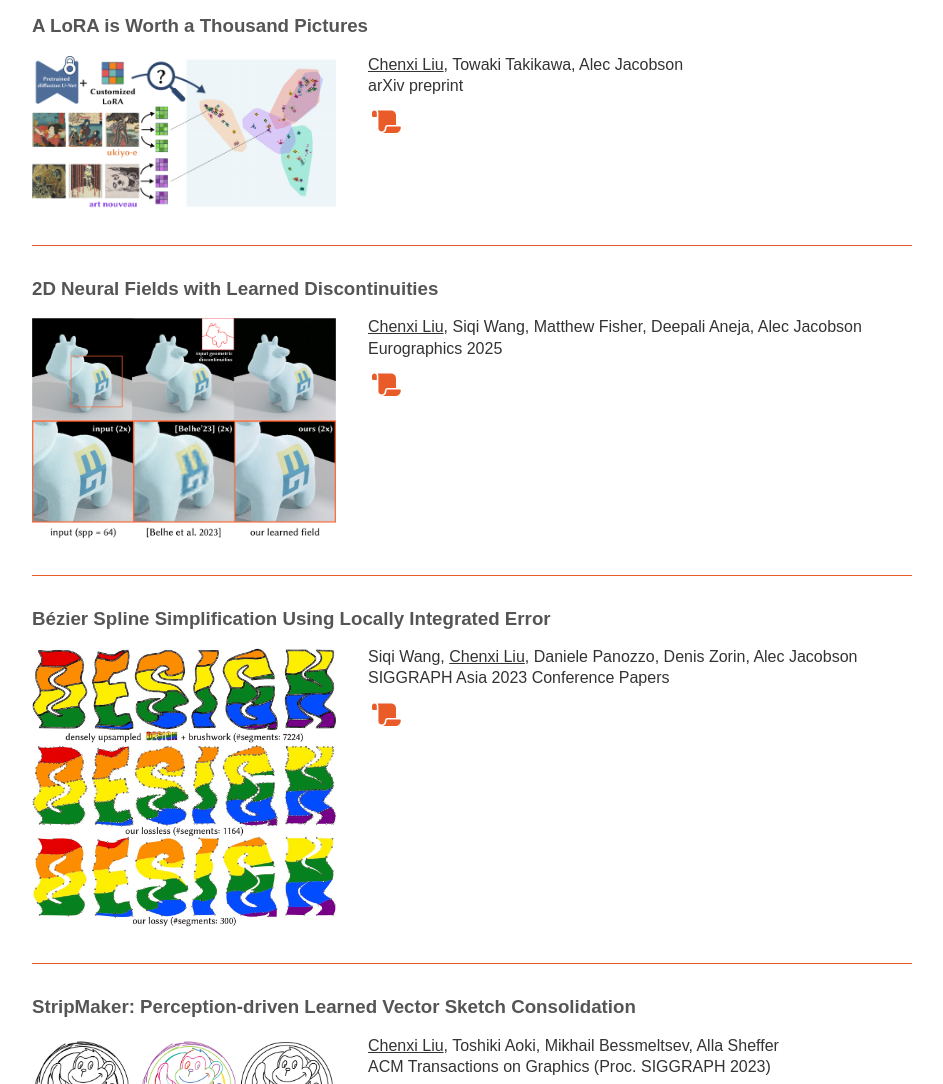
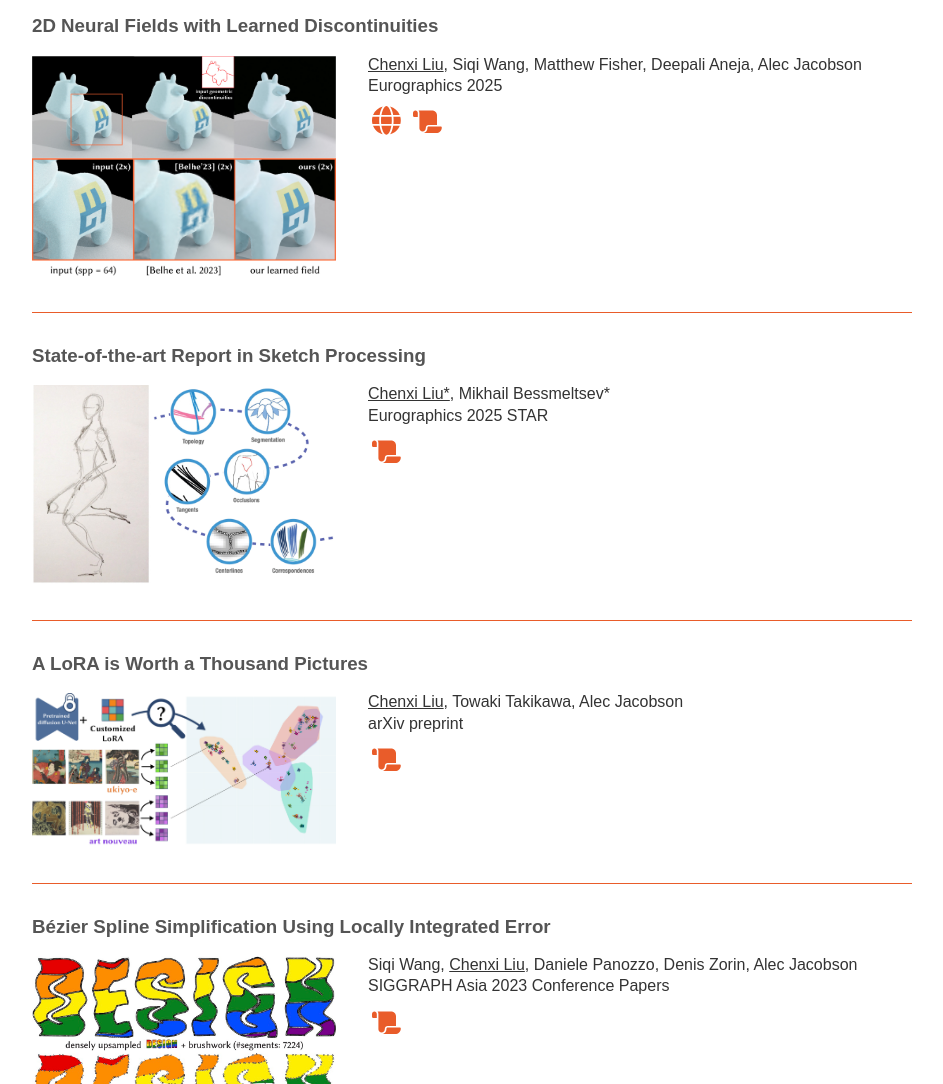
Before and after one commit to chenxil21/chenxil21.github.io, a plain HTML site: page index.html in a window 1280 px wide. Shown: the part 640-1724 px from the top of the page, without its empty margins (168-1111 px from the left). Drawn offline with Linux system fonts and the light colour scheme.

Commit message:
Updated EG projects.

```diff
--- a/index.html
+++ b/index.html
@@ -264,7 +264,7 @@ I have previously interned at Adobe Research and Disney Research.</p>
     <div class="w-100 w-70-ns center"><h2 class="tc-l mid-gray">Publications</h2></div>
     <div class="pa2-ns w-100 w-70-ns center">
 
-          <h3 class="flex-none mid-gray">A LoRA is Worth a Thousand Pictures</h3>
+          <h3 class="flex-none mid-gray">2D Neural Fields with Learned Discontinuities</h3>
           <section class="w-100 mw8">
             <div class="relative w-100 mb4">
 
@@ -275,7 +275,7 @@ I have previously interned at Adobe Research and Disney Research.</p>
 
 
         <div class="pr3-ns mb4 mb0-ns w-100 w-40-ns measure-narrow">
-          <img src="/projects/loraembedding/representative.jpg" class="img" alt="Teaser image of ">
+          <img src="/projects/discontinuity/representative_image.jpg" class="img" alt="Teaser image of ">
         </div>
 
       <div class="blah w-100 w-60-ns pl3-ns">
@@ -288,7 +288,15 @@ I have previously interned at Adobe Research and Disney Research.</p>
 
 
 
-                  Towaki Takikawa,
+                  Siqi Wang,
+
+
+
+                  Matthew Fisher,
+
+
+
+                  Deepali Aneja,
 
 
 
@@ -297,13 +305,35 @@ I have previously interned at Adobe Research and Disney Research.</p>
 
         </div>
         <div class="f6 f5-l lh-copy nested-copy-line-height nested-links">
-          arXiv preprint
-        </div>
-        <div class="f6 f5-l lh-copy nested-copy-line-height nested-links">
-
-
-
-            <a href="https://arxiv.org/abs/2412.12048"><span class="inline-svg pa1 grow-large" >
+          Eurographics 2025
+        </div>
+        <div class="f6 f5-l lh-copy nested-copy-line-height nested-links">
+
+
+            <a href="https://discontinuity2d.github.io/"><span class="inline-svg pa1 grow-large" >
+
+
+
+<?xml version="1.0" encoding="utf-8"?>
+<!-- Generator: Adobe Illustrator 27.6.1, SVG Export Plug-In . SVG Version: 6.00 Build 0)  -->
+<svg version="1.1" id="Layer_1" xmlns="http://www.w3.org/2000/svg" xmlns:xlink="http://www.w3.org/1999/xlink" x="0px" y="0px"
+	 viewBox="0 0 448 512" style="enable-background:new 0 0 448 512;" xml:space="preserve">
+<path fill="#e95c2a" d="M308,256c0,19.4-1.1,38.1-2.9,56H142.9c-1.9-17.9-2.9-36.6-2.9-56s1.1-38.2,2.9-56h162.2C307,217.8,308,236.6,308,256z
+	 M333.2,200h107.7c4.6,17.9,7.1,36.7,7.1,56s-2.4,38.1-7.1,56H333.2c1.8-18,2.8-36.8,2.8-56S335,218,333.2,200z M431.7,172H329.6
+	c-8.8-55.9-26.1-102.7-48.4-132.7C349.7,57.5,405.5,107.2,431.7,172L431.7,172z M301.3,172H146.7c5.3-31.9,13.6-60,23.6-82.9
+	c9.2-20.7,19.4-35.6,29.3-45.1C209.5,34.8,217.6,32,224,32c6.4,0,14.5,2.8,24.3,12.1c9.9,9.5,20.1,24.4,29.3,45.1
+	C287.8,111.9,295.9,140.1,301.3,172z M118.4,172H16.3C42.5,107.2,98.2,57.5,166.8,39.3C144.5,69.3,127.1,116.1,118.4,172z M7.1,200
+	h107.7c-1.8,18-2.8,36.8-2.8,56s1,38,2.8,56H7.1C2.5,294.1,0,275.3,0,256S2.5,217.9,7.1,200z M170.4,422.8
+	c-10.2-22.8-18.3-50.9-23.6-82.8h154.5c-5.3,31.9-13.6,60-23.6,82.8c-9.2,20.7-19.4,35.6-29.3,45.1c-9.8,9.4-17.9,12.2-24.3,12.2
+	s-14.5-2.8-24.3-12.1C189.8,458.5,179.6,443.5,170.4,422.8L170.4,422.8z M118.4,340c8.8,55.9,26.1,102.7,48.4,132.6
+	C98.2,454.5,42.5,404.8,16.3,340H118.4z M431.7,340c-26.2,64.8-81.9,114.5-150.4,132.6c22.3-29.9,39.6-76.7,48.4-132.6
+	C329.7,340,431.7,340,431.7,340z"/>
+</svg>
+
+</span></a>
+
+
+            <a href="https://onlinelibrary.wiley.com/doi/10.1111/cgf.70023"><span class="inline-svg pa1 grow-large" >
 
 
 
@@ -334,7 +364,7 @@ I have previously interned at Adobe Research and Disney Research.</p>
             </div>
           </section>
 
-          <h3 class="flex-none mid-gray">2D Neural Fields with Learned Discontinuities</h3>
+          <h3 class="flex-none mid-gray">State-of-the-art Report in Sketch Processing</h3>
           <section class="w-100 mw8">
             <div class="relative w-100 mb4">
 
@@ -345,7 +375,7 @@ I have previously interned at Adobe Research and Disney Research.</p>
 
 
         <div class="pr3-ns mb4 mb0-ns w-100 w-40-ns measure-narrow">
-          <img src="/projects/discontinuity/representative_image.jpg" class="img" alt="Teaser image of ">
+          <img src="/projects/star/star_representative.jpg" class="img" alt="Teaser image of ">
         </div>
 
       <div class="blah w-100 w-60-ns pl3-ns">
@@ -354,19 +384,77 @@ I have previously interned at Adobe Research and Disney Research.</p>
 
 
 
+                  <u>Chenxi Liu*</u>,
+
+
+
+                  Mikhail Bessmeltsev*
+
+
+        </div>
+        <div class="f6 f5-l lh-copy nested-copy-line-height nested-links">
+          Eurographics 2025 STAR
+        </div>
+        <div class="f6 f5-l lh-copy nested-copy-line-height nested-links">
+
+
+
+            <a href="https://onlinelibrary.wiley.com/doi/10.1111/cgf.70079"><span class="inline-svg pa1 grow-large" >
+
+
+
+<?xml version="1.0" encoding="utf-8"?>
+<!-- Generator: Adobe Illustrator 27.6.1, SVG Export Plug-In . SVG Version: 6.00 Build 0)  -->
+<svg version="1.1" id="Layer_1" xmlns="http://www.w3.org/2000/svg" xmlns:xlink="http://www.w3.org/1999/xlink" x="0px" y="0px"
+	 viewBox="0 0 448 512" style="enable-background:new 0 0 448 512;" xml:space="preserve">
+<path fill="#e95c2a" d="M0.1,139.8v37.3c0,13.8,11.1,24.9,24.9,24.9h12.4h37.3v-62.2c0-20.6-16.7-37.3-37.3-37.3S0.1,119.2,0.1,139.8z M87.2,102.5
+	c7.8,10.4,12.4,23.3,12.4,37.3v236.4c0,27.5,22.3,49.8,49.8,49.8s49.8-22.3,49.8-49.8v-4.1c0-25.2,20.5-45.7,45.7-45.7h128.6V177.1
+	c0-41.2-33.4-74.7-74.7-74.7H87.2z M360.9,450.9c48.1,0,87.1-39,87.1-87.1c0-6.8-5.6-12.4-12.4-12.4H244.8
+	c-11.4,0-20.8,9.3-20.8,20.8v4.1c0,41.2-33.4,74.7-74.7,74.7h136.9H360.9z"/>
+</svg>
+
+</span></a>
+
+
+
+
+
+
+        </div>
+
+      </div>
+    </div>
+  </div>
+</article>
+
+            </div>
+          </section>
+
+          <h3 class="flex-none mid-gray">A LoRA is Worth a Thousand Pictures</h3>
+          <section class="w-100 mw8">
+            <div class="relative w-100 mb4">
+
+
+<article class="bb b--orange">
+  <div class="db pb4-ns ph3 ph0-l no-underline dark-gray">
+    <div class="flex flex-column flex-row-ns">
+
+
+        <div class="pr3-ns mb4 mb0-ns w-100 w-40-ns measure-narrow">
+          <img src="/projects/loraembedding/representative.jpg" class="img" alt="Teaser image of ">
+        </div>
+
+      <div class="blah w-100 w-60-ns pl3-ns">
+        <div>
+
+
+
+
                   <u>Chenxi Liu</u>,
 
 
 
-                  Siqi Wang,
-
-
-
-                  Matthew Fisher,
-
-
-
-                  Deepali Aneja,
+                  Towaki Takikawa,
 
 
 
@@ -375,13 +463,13 @@ I have previously interned at Adobe Research and Disney Research.</p>
 
         </div>
         <div class="f6 f5-l lh-copy nested-copy-line-height nested-links">
-          Eurographics 2025
-        </div>
-        <div class="f6 f5-l lh-copy nested-copy-line-height nested-links">
-
-
-
-            <a href="https://arxiv.org/abs/2408.00771"><span class="inline-svg pa1 grow-large" >
+          arXiv preprint
+        </div>
+        <div class="f6 f5-l lh-copy nested-copy-line-height nested-links">
+
+
+
+            <a href="https://arxiv.org/abs/2412.12048"><span class="inline-svg pa1 grow-large" >
 
 
 
```
Also changed, not shown: index.xml (+7 -0 lines), projects/star/star_representative.jpg (added), 3 other files.
